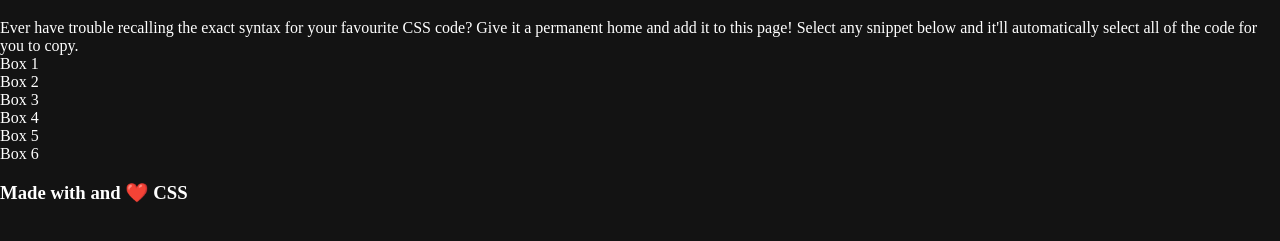
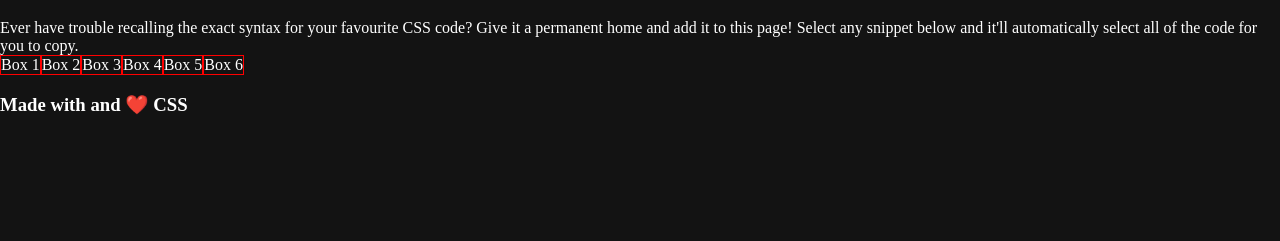
Before and after one commit to natasha-mann/CSS-Snippet-Cheat-Sheet, a plain HTML site: page index.html in a window 1280 px wide. Shown: the part 61-302 px from the top of the page. Drawn offline with Linux system fonts and the light colour scheme.

Commit message:
Added basic flex properties

```diff
--- a/assets/css/style.css
+++ b/assets/css/style.css
@@ -19,9 +19,12 @@ body {
 }
 
 .card-container {
+  display: flex;
+  flex-wrap: wrap;
 }
 
 .card-item {
+  border: 1px solid red;
 }
 
 .title__footer {
```
